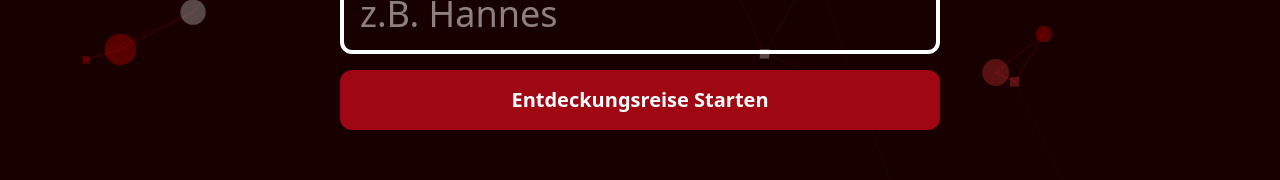
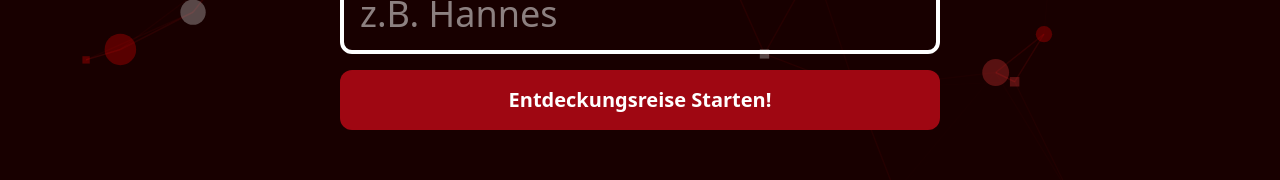
Before and after one commit to JDeinhardt/BlutzuckerClickAdventure, a SvelteKit app: page / in a window 1280 px wide. Shown: the part 376-556 px from the top of the page. Built offline with nearby package versions, Linux system fonts and the light colour scheme; a web font is replaced by a local one.

Commit message:
just a test

```diff
--- a/src/routes/+page.svelte
+++ b/src/routes/+page.svelte
@@ -20,7 +20,7 @@
     />
     <button
       class="bg-red-800 text-xl font-semibold p-4 rounded-xl text-white mt-4 transition-colors"
-      onclick={start}>Entdeckungsreise Starten</button
+      onclick={start}>Entdeckungsreise Starten!</button
     >
   </div>
 </div>
```
